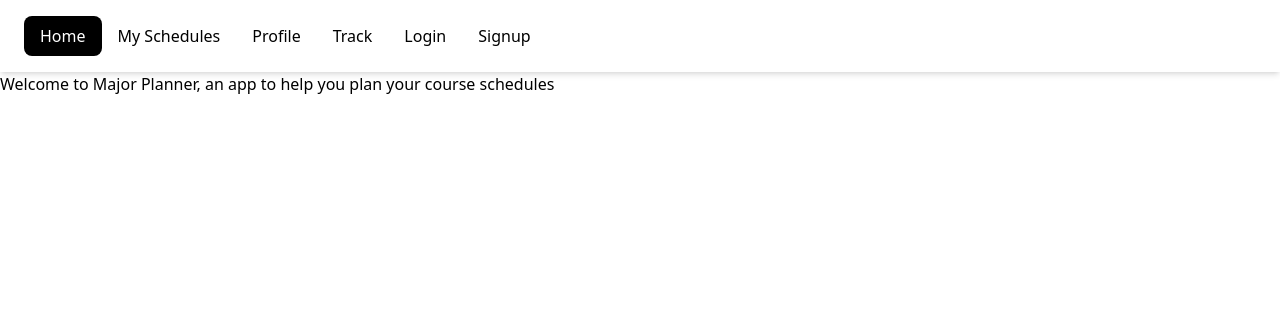
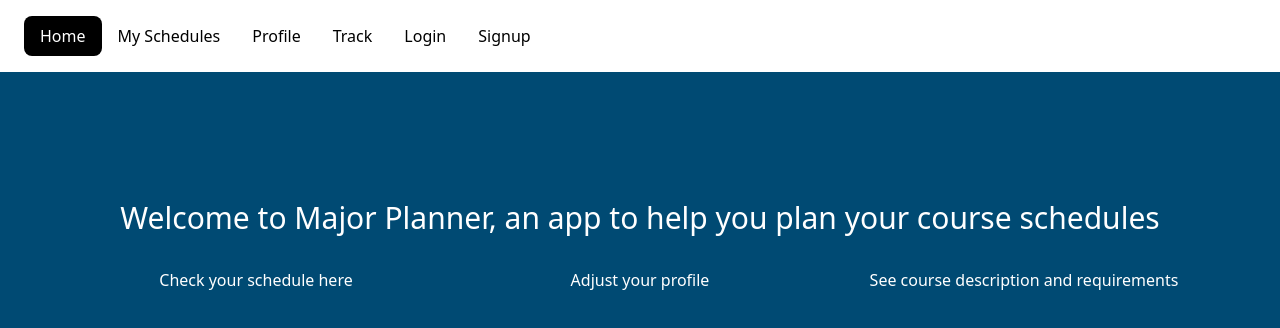
Before and after one commit to CS320-group-B/CS320-project, a React (Create React App) app in the folder client/: page / in a window 1280 px wide. Shown: the top 328 px of the page. Built offline with nearby package versions, Linux system fonts and the light colour scheme.

Commit message:
fixing schedule not rendering correctly after ts conversion and minor changes to homepage

```diff
--- a/client/src/components/Home/Home.tsx
+++ b/client/src/components/Home/Home.tsx
@@ -1,11 +1,27 @@
 import "./Home.css";
+
+const descriptionCard = function(description: string) {
+  return (
+    <div className="container text-center">
+      <p>
+        {description}
+      </p>
+    </div>
+
+  )
+}
 
 function Home () {
     return (
-        <header className="App-header">
-          <p>
+        <header className="App-header h-full bg-[#004a73]">
+          <p className="text-3xl text-center text-white pt-[10%]">
             Welcome to Major Planner, an app to help you plan your course schedules
           </p>
+          <div className="container text-white flex flex-row px-16 py-8">
+            {descriptionCard("Check your schedule here")}
+            {descriptionCard("Adjust your profile")}
+            {descriptionCard("See course description and requirements")}
+          </div>
         </header>
     );
 }
--- a/client/src/components/Schedule/Schedule.tsx
+++ b/client/src/components/Schedule/Schedule.tsx
@@ -9,7 +9,10 @@ function Schedule() {
     const tableSize = 1000
     let last = 510
 
-
+    let setLast = () => {
+        last = 510
+        return ""
+    }
 
     return (
         <div id="schedule-container" className="pt-8">
@@ -28,7 +31,7 @@ function Schedule() {
                             </div>
                         )
                     })}
-
+                    {setLast()}
                 </ul>
             </ul>
             <ul className="date">
@@ -37,7 +40,7 @@ function Schedule() {
                     {tuesdayData.map((course) => {
                         const durationHeight = (course.class_end - course.class_start) / 615 * tableSize
                         const diffCourseMargin = (course.class_start - last) / 615 * tableSize
-                        last = 510;
+                        last = course.class_end
                         return (
                             <div className="course" style={{ height: durationHeight + 'px', marginTop: diffCourseMargin + 'px' }}>
                                 <div className="course-name">{course.course_name}</div>
@@ -46,7 +49,7 @@ function Schedule() {
                             </div>
                         )
                     })}
-
+                    {setLast()}
                 </ul>
             </ul>
             <ul className="date">
@@ -55,7 +58,7 @@ function Schedule() {
                     {wednesdayData.map((course) => {
                         const durationHeight = (course.class_end - course.class_start) / 615 * tableSize;
                         const diffCourseMargin = (course.class_start - last) / 615 * tableSize;
-                        last = 510;
+                        last = course.class_end
                         return (
                             <div className="course" style={{ height: durationHeight + 'px', marginTop: diffCourseMargin.toString() + 'px' }}>
                                 <div className="course-name">{course.course_name}</div>
@@ -64,7 +67,7 @@ function Schedule() {
                             </div>
                         )
                     })}
-
+                    {setLast()}
                 </ul>
             </ul>
             <ul className="date">
@@ -82,7 +85,7 @@ function Schedule() {
                             </div>
                         )
                     })}
-
+                    {setLast()}
                 </ul>
             </ul>
             <ul className="date">
@@ -91,7 +94,7 @@ function Schedule() {
                     {fridayData.map((course) => {
                         const durationHeight = (course.class_end - course.class_start) / 615 * tableSize;
                         const diffCourseMargin = (course.class_start - last) / 615 * tableSize;
-                        last = 510;
+                        last = course.class_end
                         return (
                             <div className="course" style={{ height: durationHeight + 'px', marginTop: diffCourseMargin + 'px' }}>
                                 <div className="course-name">{course.course_name}</div>
@@ -100,7 +103,7 @@ function Schedule() {
                             </div>
                         )
                     })}
-
+                    {setLast()}
                 </ul>
             </ul>
         </div>
```
